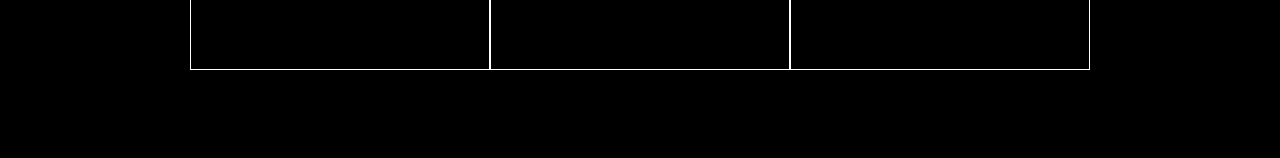
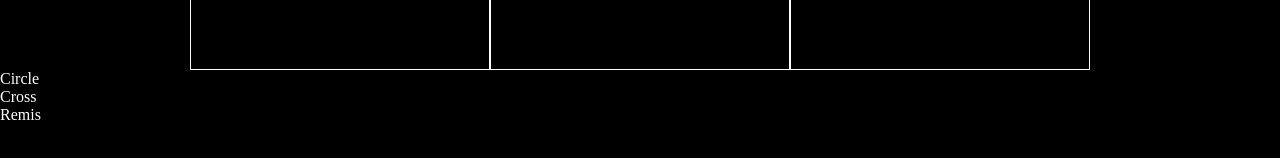
Before and after one commit to Maty2002v2/-Tic-Tac-Toe, a Vue app: page / in a window 1280 px wide. Shown: the part 310-468 px from the top of the page. Built offline with nearby package versions, Linux system fonts and the light colour scheme.

Commit message:
Create blank result templates

```diff
--- a/src/App.vue
+++ b/src/App.vue
@@ -2,6 +2,7 @@
   <div>
     <whose-turn />
     <the-board-game />
+    <the-result></the-result>
   </div>
 </template>
 
@@ -9,6 +10,7 @@
 import { defineComponent, toRefs } from "vue";
 import TheBoardGame from "./components/TheBoardGame.vue";
 import WhoseTurn from "./components/WhoseTurn.vue";
+import TheResult from "./components/results/TheResult.vue";
 
 import { useGlobalWatchs } from "./stores/GlobalWatchs";
 
@@ -19,6 +21,7 @@ export default defineComponent({
   components: {
     TheBoardGame,
     WhoseTurn,
+    TheResult,
   },
   setup() {
     useGlobalWatchs();
--- /dev/null
+++ b/src/components/results/TheCircleWin.vue
@@ -0,0 +1,11 @@
+<template>
+  <div>Circle</div>
+</template>
+
+<script lang="ts">
+import { defineComponent } from "vue";
+
+export default defineComponent({
+  name: "TheCircleWin",
+});
+</script>
--- /dev/null
+++ b/src/components/results/TheCrossWin.vue
@@ -0,0 +1,11 @@
+<template>
+  <div>Cross</div>
+</template>
+
+<script lang="ts">
+import { defineComponent } from "vue";
+
+export default defineComponent({
+  name: "TheCrossWin",
+});
+</script>
--- /dev/null
+++ b/src/components/results/TheResult.vue
@@ -0,0 +1,19 @@
+<template>
+  <div>
+    <the-circle-win></the-circle-win>
+    <the-cross-win></the-cross-win>
+    <the-tie></the-tie>
+  </div>
+</template>
+
+<script lang="ts">
+import { defineComponent } from "vue";
+import TheCircleWin from "./TheCircleWin.vue";
+import TheCrossWin from "./TheCrossWin.vue";
+import TheTie from "./TheTie.vue";
+
+export default defineComponent({
+  components: { TheCircleWin, TheCrossWin, TheTie },
+  name: "TheResult",
+});
+</script>
--- /dev/null
+++ b/src/components/results/TheTie.vue
@@ -0,0 +1,11 @@
+<template>
+  <div>Remis</div>
+</template>
+
+<script lang="ts">
+import { defineComponent } from "vue";
+
+export default defineComponent({
+  name: "TheTie",
+});
+</script>
```
